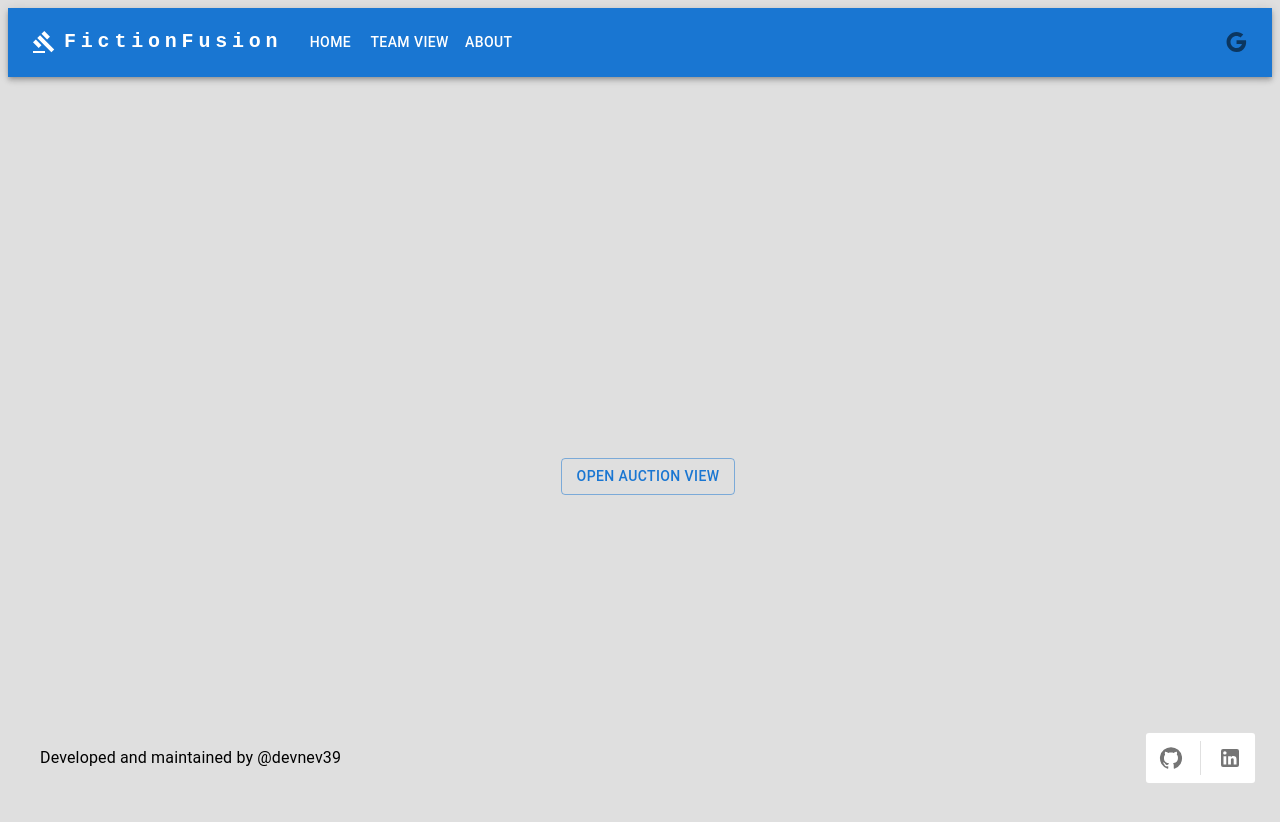
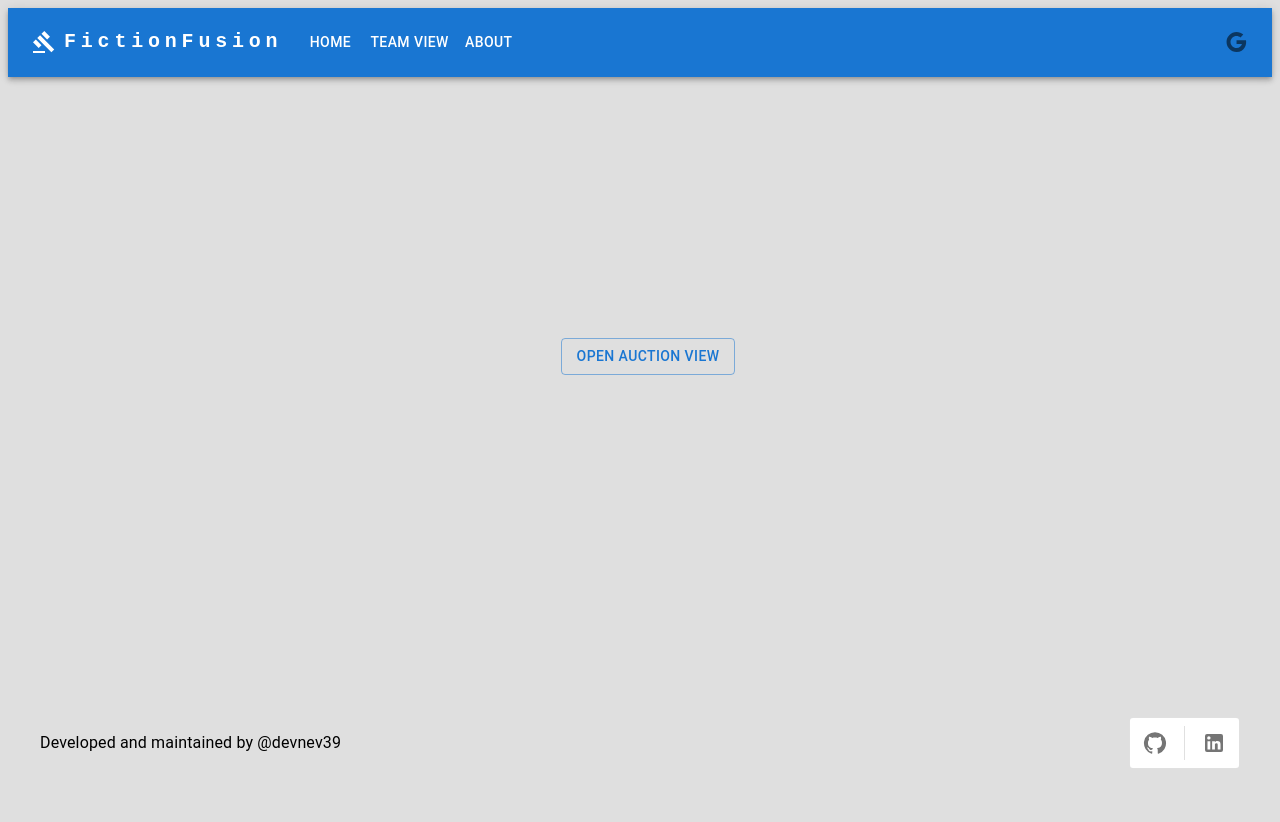
Before and after one commit to devnev39/sitcom-auction, a React (Vite) app: page / in a window 1280 px wide. Shown: the top 822 px of the page. After the commit the page ends 800 px from the top, so only its background shows below. Built offline with nearby package versions, Linux system fonts and the light colour scheme; no server answers.

Commit message:
fix: bottom fix

```diff
--- a/src/pages/AppView.jsx
+++ b/src/pages/AppView.jsx
@@ -6,6 +6,7 @@ import Auction from './Auction';
 import IAM from './IAM';
 import TeamView from './TeamView';
 import Footer from './Footer';
+import { Box } from '@mui/material';
 
 export default function AppView() {
     const {currentComponent} = useContext(ComponentSelection);
--- a/src/pages/Footer.jsx
+++ b/src/pages/Footer.jsx
@@ -4,7 +4,7 @@ import GitHubIcon from '@mui/icons-material/GitHub';
 
 export default function Footer() {
   return (
-    <Box position={'absolute'} bottom={'1rem'} alignItems={'center'} width={'100%'} display={'flex'} justifyContent={'space-between'}>
+    <Box marginTop={'5rem'} alignItems={'center'} width={'100%'} display={'flex'} justifyContent={'space-between'}>
         <Box marginLeft={'2rem'}>
           <Typography>
             Developed and maintained by @devnev39
--- a/src/pages/Home.jsx
+++ b/src/pages/Home.jsx
@@ -4,7 +4,7 @@ import { useNavigate } from 'react-router'
 export default function Home() {
   const navigate = useNavigate();
   return (
-    <Box sx={{width: "100vw", height: "100vh", display: "flex", justifyContent: "center", alignItems: "center"}}>
+    <Box sx={{width: "100vw", height: "70vh", display: "flex", justifyContent: "center", alignItems: "center"}}>
       <Button variant='outlined' onClick={() => {
         navigate("/view");
       }}>
```
